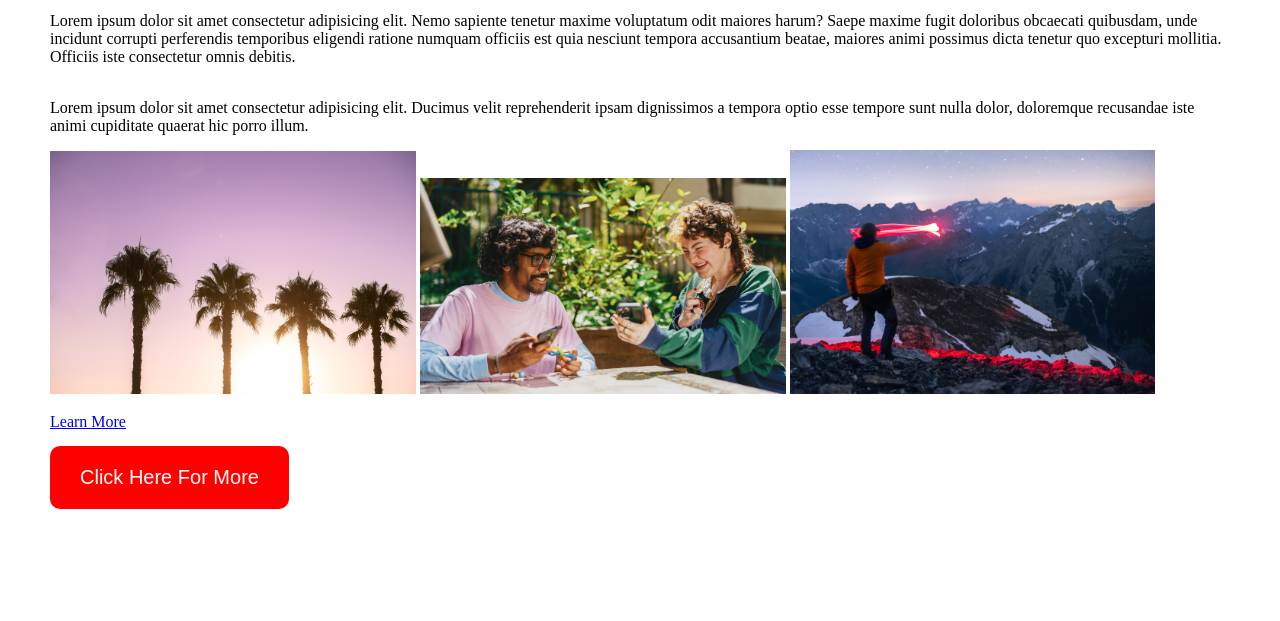
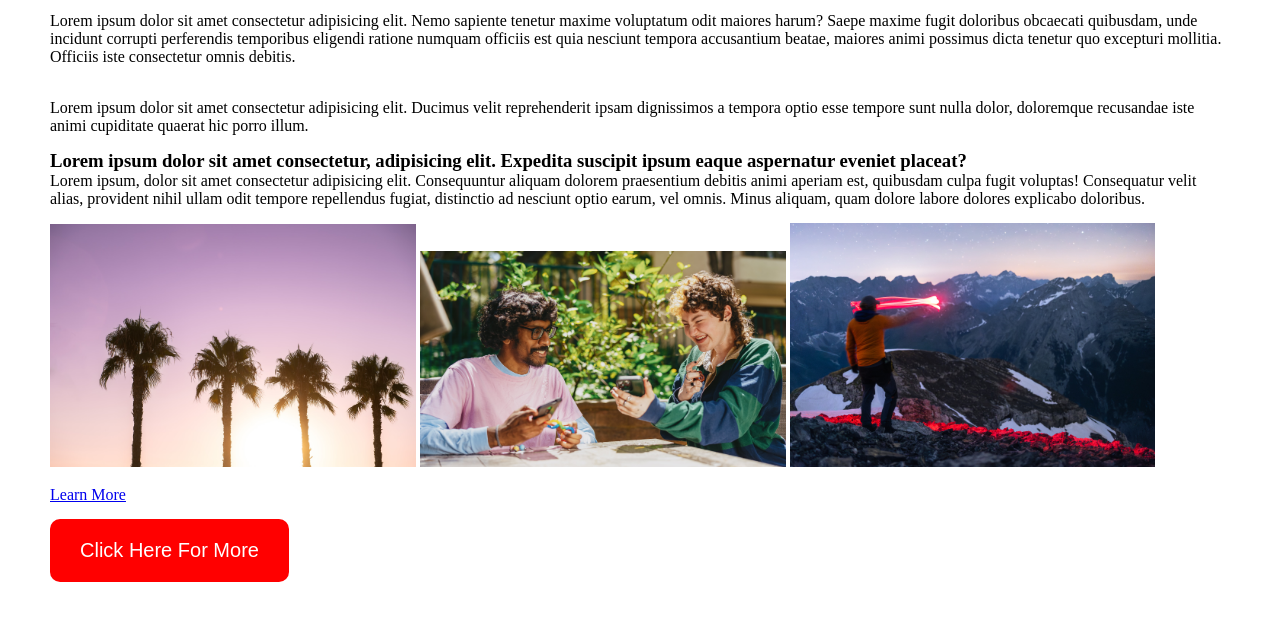
Before and after one commit to sarwer22/testfile, a plain HTML site: page index.html in a window 1280 px wide. Shown: the part 121-742 px from the top of the page. Drawn offline with Linux system fonts and the light colour scheme.

Commit message:
it is fact that committed done

```diff
--- a/index.html
+++ b/index.html
@@ -13,6 +13,8 @@
     <p>Lorem ipsum dolor sit amet consectetur adipisicing elit. Nemo sapiente tenetur maxime voluptatum odit maiores harum? Saepe maxime fugit doloribus obcaecati quibusdam, unde incidunt corrupti perferendis temporibus eligendi ratione numquam officiis est quia nesciunt tempora accusantium beatae, maiores animi possimus dicta tenetur quo excepturi mollitia. Officiis iste consectetur omnis debitis.</p>
 </br>
 <p>Lorem ipsum dolor sit amet consectetur adipisicing elit. Ducimus velit reprehenderit ipsam dignissimos a tempora optio esse tempore sunt nulla dolor, doloremque recusandae iste animi cupiditate quaerat hic porro illum.</p>
+<h3>Lorem ipsum dolor sit amet consectetur, adipisicing elit. Expedita suscipit ipsum eaque aspernatur eveniet placeat?</h3>
+<P>Lorem ipsum, dolor sit amet consectetur adipisicing elit. Consequuntur aliquam dolorem praesentium debitis animi aperiam est, quibusdam culpa fugit voluptas! Consequatur velit alias, provident nihil ullam odit tempore repellendus fugiat, distinctio ad nesciunt optio earum, vel omnis. Minus aliquam, quam dolore labore dolores explicabo doloribus.</P>
     <img src="./img/anastasiia-chepinska-Fqth__8bzQI-unsplash.jpg" alt="">
     <img src="./img/hiki-app-aM-BRQtrng8-unsplash.jpg" alt="">
     <img src="./img/marek-piwnicki-L_9mAbOwVHI-unsplash.jpg" alt="">
```
